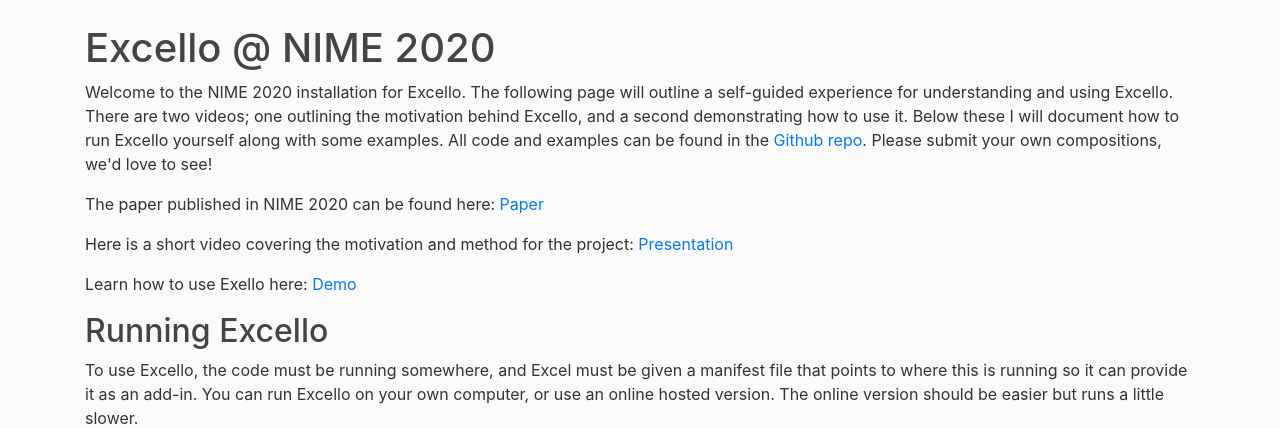
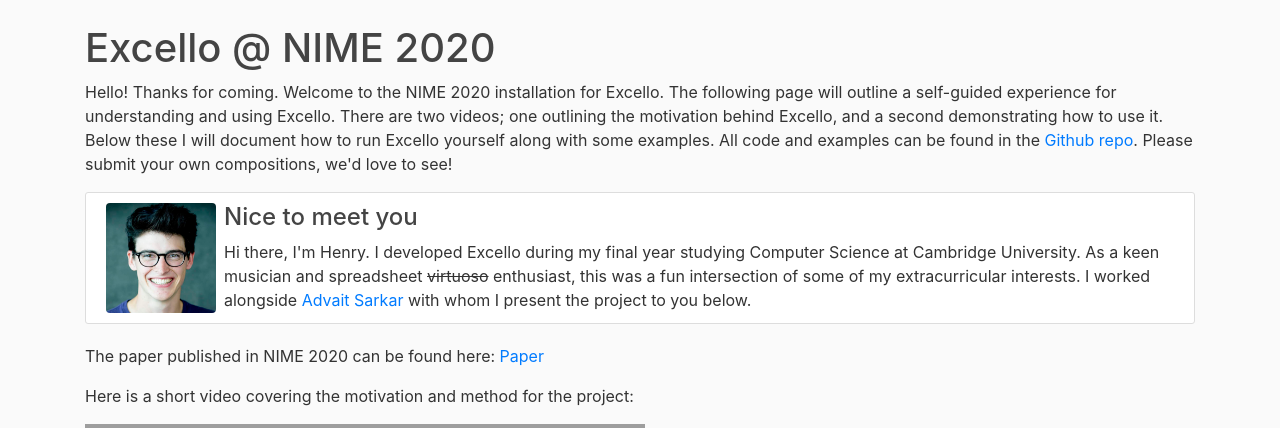
Before and after one commit to hmattinson/Website, a Flask app: page /excello in a window 1280 px wide. Shown: the part 56-484 px from the top of the page. Run offline with Flask 2, Linux system fonts and the light colour scheme; parts of the project's set-up code (start-up, migrations or seed data) failed here and were passed over; some libraries are stand-ins or nearby versions; grey boxes are pictures that could not be loaded.

Commit message:
Excello facelift

```diff
--- a/website/templates/excello.html
+++ b/website/templates/excello.html
@@ -2,7 +2,7 @@
 {% block content %}
     <h1>Excello @ NIME 2020</h1>
 
-    <p>Welcome to the NIME 2020 installation for Excello. The following page
+    <p>Hello! Thanks for coming. Welcome to the NIME 2020 installation for Excello. The following page
       will outline a self-guided experience for understanding and using
       Excello. There are two videos; one outlining the motivation behind
       Excello, and a second demonstrating how to use it. Below these I will
@@ -12,18 +12,33 @@
       submit your own compositions, we'd love to see!
     </p>
 
+    <article class="media content-section">
+      <div  class="media-body">
+          <img class="rounded float-left mr-2 pl-0"
+                src="static/imc_square.jpg"
+                height="110">
+        <h4>Nice to meet you</h4>
+        <p style="margin-block-end: 0em">Hi there, I'm Henry. I developed Excello during my final
+          year studying Computer Science at Cambridge University.
+          As a keen musician and spreadsheet <del>virtuoso</del> enthusiast, this was a fun intersection
+          of some of my extracurricular interests. I worked alongside <a href="https://advait.org/">Advait Sarkar</a>
+          with whom I present the project to you below. </p>
+      </div>
+    </article>
+
     <p>The paper published in NIME 2020 can be found here:
         <a href="https://github.com/hmattinson/Excello/blob/master/Excello_NIME_2020.pdf">Paper</a>
     </p>
 
-    <p>Here is a short video covering the motivation and method for the
-      project: <a href='https://youtu.be/SkRKV_uJV1Y'>Presentation</a>
-    </p>
+    <p>Here is a short video covering the motivation and method for the project:</p>
 
-    <p>Learn how to use Exello here:
-      <a href="https://youtu.be/wn1W-l9bztY">Demo</a>
-    </p>
+    <iframe width="560" height="315" src="https://www.youtube.com/embed/SkRKV_uJV1Y" frameborder="0" allow="accelerometer; autoplay; encrypted-media; gyroscope; picture-in-picture" allowfullscreen></iframe>
 
+    <p><br>Learn how to use Exello here:</p>
+
+    <iframe width="560" height="315" src="https://www.youtube.com/embed/wn1W-l9bztY" frameborder="0" allow="accelerometer; autoplay; encrypted-media; gyroscope; picture-in-picture" allowfullscreen></iframe>
+
+    <br><br>
     <h2>Running Excello</h2>
       To use Excello, the code must be running somewhere, and Excel must be given
       a manifest file that points to where this is running so it can provide it as
```
Also changed, not shown: website/static/imc_square.jpg (added).
